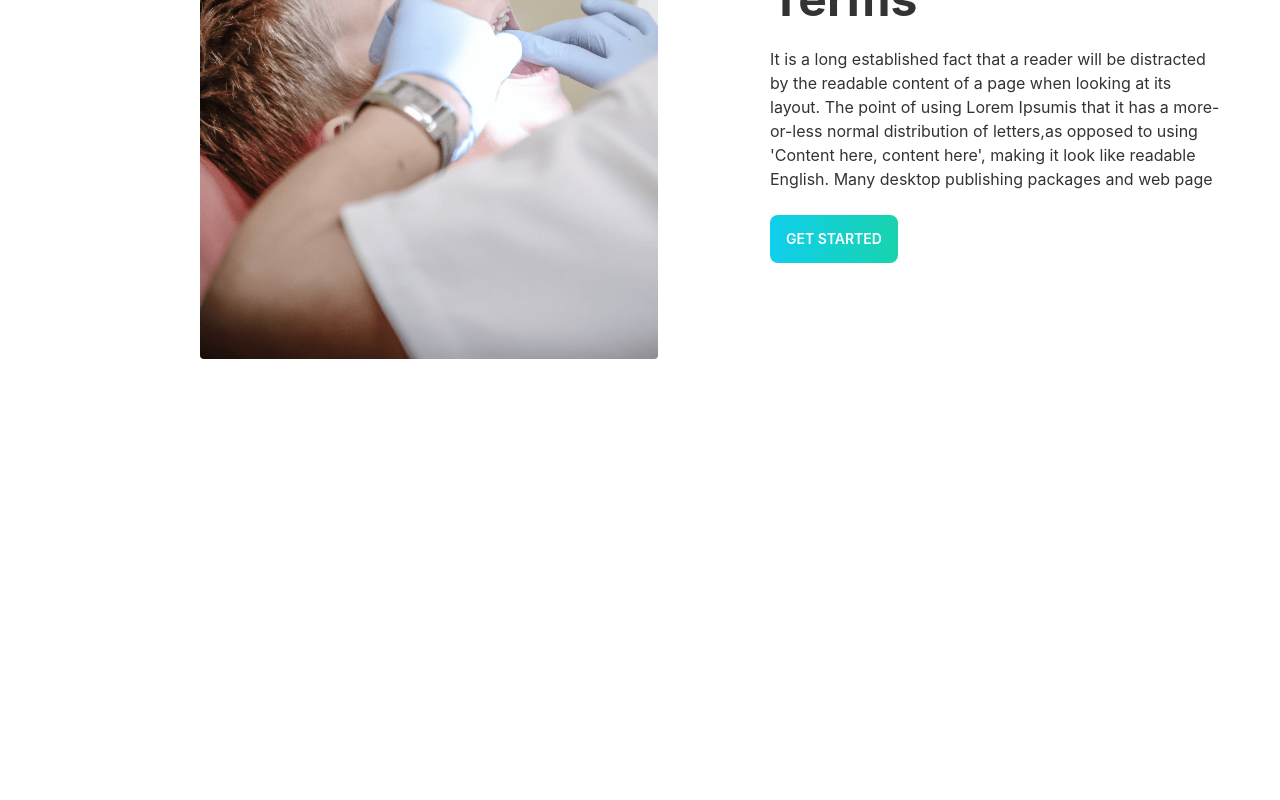
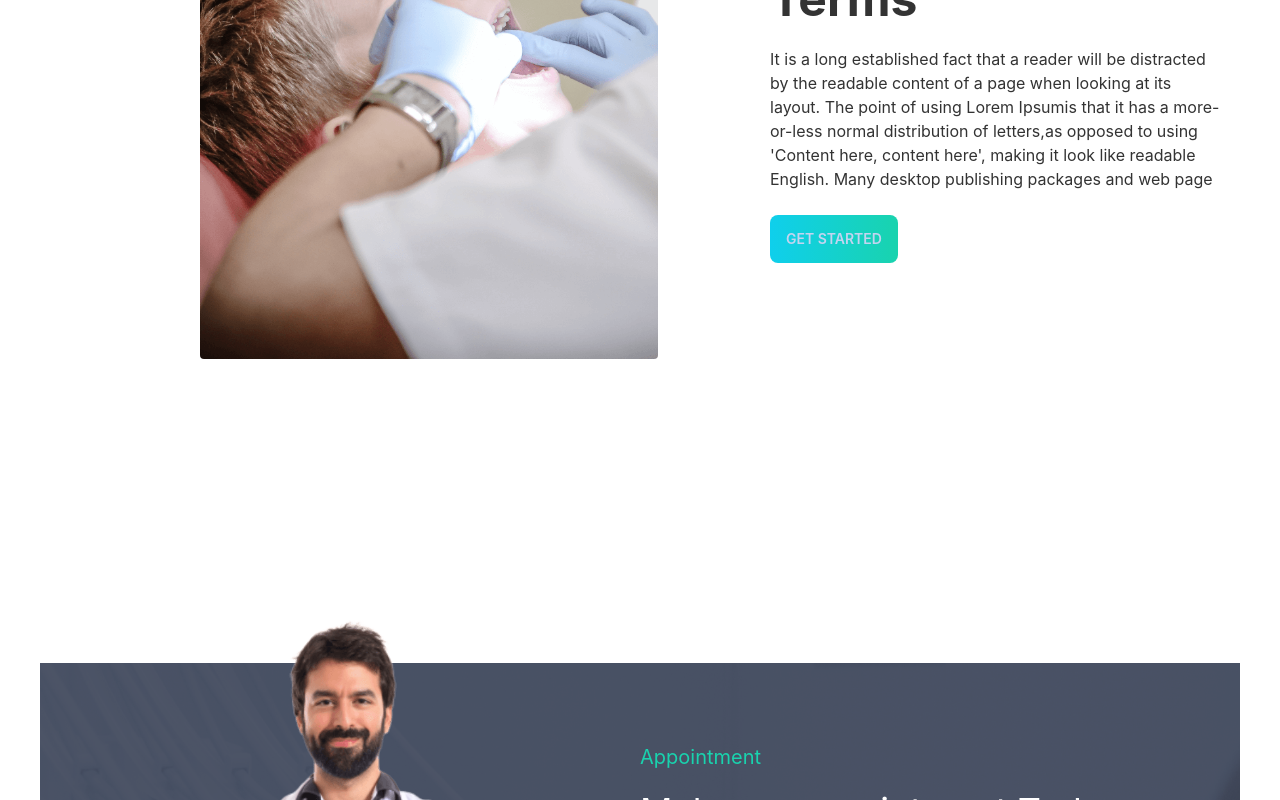
Before and after one commit to Lil-boss/doc-portal-frontend, a React (Create React App) app: page / in a window 1280 px wide. Shown: the part 2000-2800 px from the top of the page. Before the commit the page ends 2471 px from the top, so only its background shows below. Built offline with nearby package versions, Linux system fonts and the light colour scheme.

Commit message:
appoinment added

```diff
--- /dev/null
+++ b/src/pages/Extra/PrimaryButton.jsx
@@ -0,0 +1,11 @@
+import React from 'react';
+
+const PrimaryButton = ({ children }) => {
+    return (
+        <div>
+            <button class="btn bg-gradient-to-r from-primary to-secondary border-none">{children}</button>
+        </div>
+    );
+};
+
+export default PrimaryButton;
--- a/src/pages/Home/Banner.jsx
+++ b/src/pages/Home/Banner.jsx
@@ -1,5 +1,6 @@
 import React from 'react';
 import banner from "../../assets/images/chair.png"
+import PrimaryButton from '../Extra/PrimaryButton';
 const Banner = () => {
     return (
         <div class="hero min-h-screen bg-base-100">
@@ -8,7 +9,7 @@ const Banner = () => {
                 <div>
                     <h1 class="text-5xl font-bold">Your New Smile Starts Here</h1>
                     <p class="py-6">Provident cupiditate voluptatem et in. Quaerat fugiat ut assumenda excepturi exercitationem quasi. In deleniti eaque aut repudiandae et a id nisi.</p>
-                    <button class="btn bg-gradient-to-r from-primary to-secondary border-none">Get Started</button>
+                    <PrimaryButton>Get Started</PrimaryButton>
                 </div>
             </div>
         </div>
--- a/src/pages/Home/Home.jsx
+++ b/src/pages/Home/Home.jsx
@@ -1,6 +1,7 @@
 import React from 'react';
 import Banner from './Banner';
 import Info from './Info';
+import MakeAppointment from './MakeAppointment';
 import Service from './Service';
 import Treatment from './Treatment';
 
@@ -12,6 +13,7 @@ const Home = () => {
             <Info />
             <Service />
             <Treatment />
+            <MakeAppointment />
         </div>
     );
 };
--- /dev/null
+++ b/src/pages/Home/MakeAppointment.jsx
@@ -0,0 +1,24 @@
+import React from 'react';
+import appointment from "../../assets/images/appointment.png"
+import doc from "../../assets/images/doctor.png"
+import PrimaryButton from '../Extra/PrimaryButton';
+const MakeAppointment = () => {
+    return (
+        <section style={{
+            backgroundImage: `url(${appointment})`,
+        }} className='flex justify-center items-center mt-48'>
+            <div className='flex-1 hidden lg:block'>
+                <img className='mt-[-100px]' src={doc} alt="" />
+            </div>
+            <div className='flex-1'>
+                <h4 className='text-xl text-secondary mb-5'>Appointment</h4>
+                <h2 className='text-white text-4xl mb-5'>Make an appointment Today</h2>
+                <p className='text-white text-lg mb-4'>It is a long established fact that a reader will be distracted by the readable content of a page when looking at its layout. The point of using Lorem Ipsumis that it has a more-or-less normal distribution of letters,as opposed to using 'Content here, content here', making it look like readable English. Many desktop publishing packages and web page</p>
+                <PrimaryButton>Get started</PrimaryButton>
+            </div>
+
+        </section>
+    );
+};
+
+export default MakeAppointment;
--- a/src/pages/Home/Treatment.jsx
+++ b/src/pages/Home/Treatment.jsx
@@ -1,5 +1,6 @@
 import React from 'react';
 import treatment from "../../assets/images/treatment.png"
+import PrimaryButton from '../Extra/PrimaryButton';
 const Treatment = () => {
     return (
         <div class="hero min-h-screen bg-base-100 mt-40 pl-36">
@@ -8,7 +9,7 @@ const Treatment = () => {
                 <div>
                     <h1 class="text-5xl font-bold">Exceptional Dental Care, on Your Terms</h1>
                     <p class="py-6">It is a long established fact that a reader will be distracted by the readable content of a page when looking at its layout. The point of using Lorem Ipsumis that it has a more-or-less normal distribution of letters,as opposed to using 'Content here, content here', making it look like readable English. Many desktop publishing packages and web page</p>
-                    <button class="btn bg-gradient-to-r from-primary to-secondary border-none text-white">Get Started</button>
+                    <PrimaryButton>Get Started</PrimaryButton>
                 </div>
             </div>
         </div>
```
